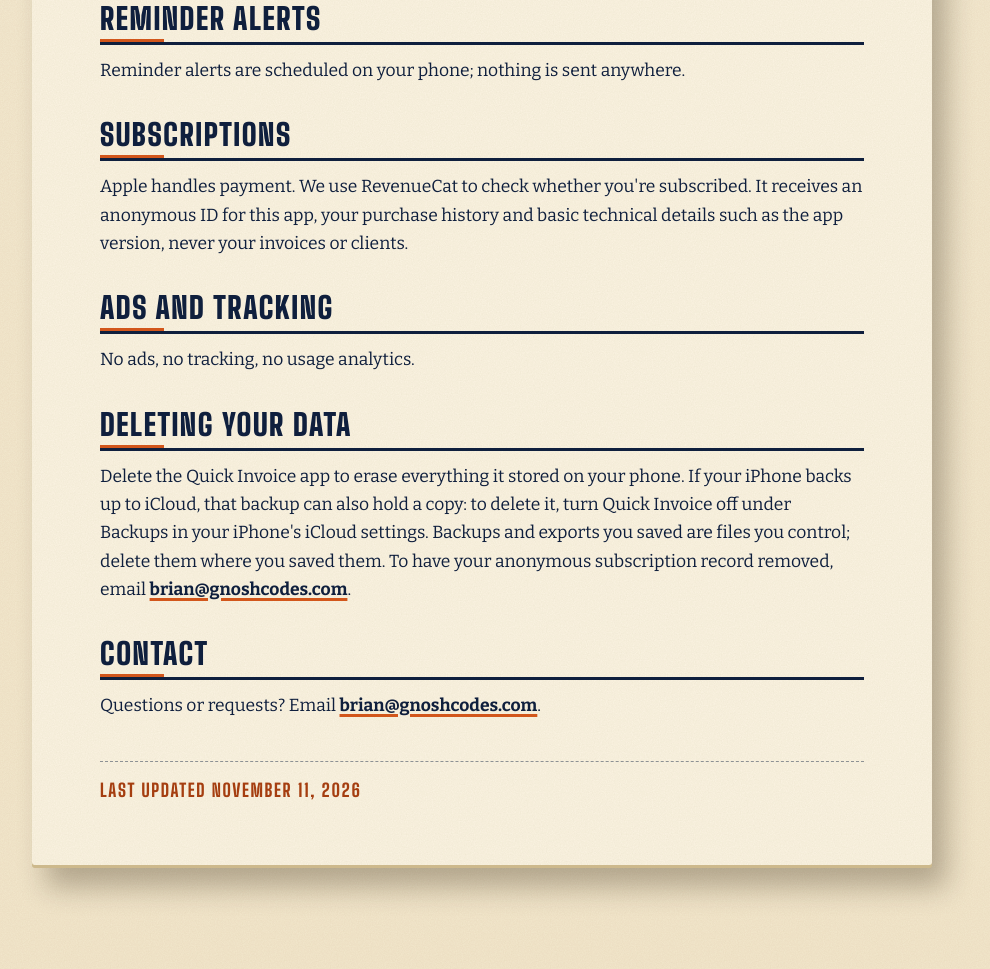
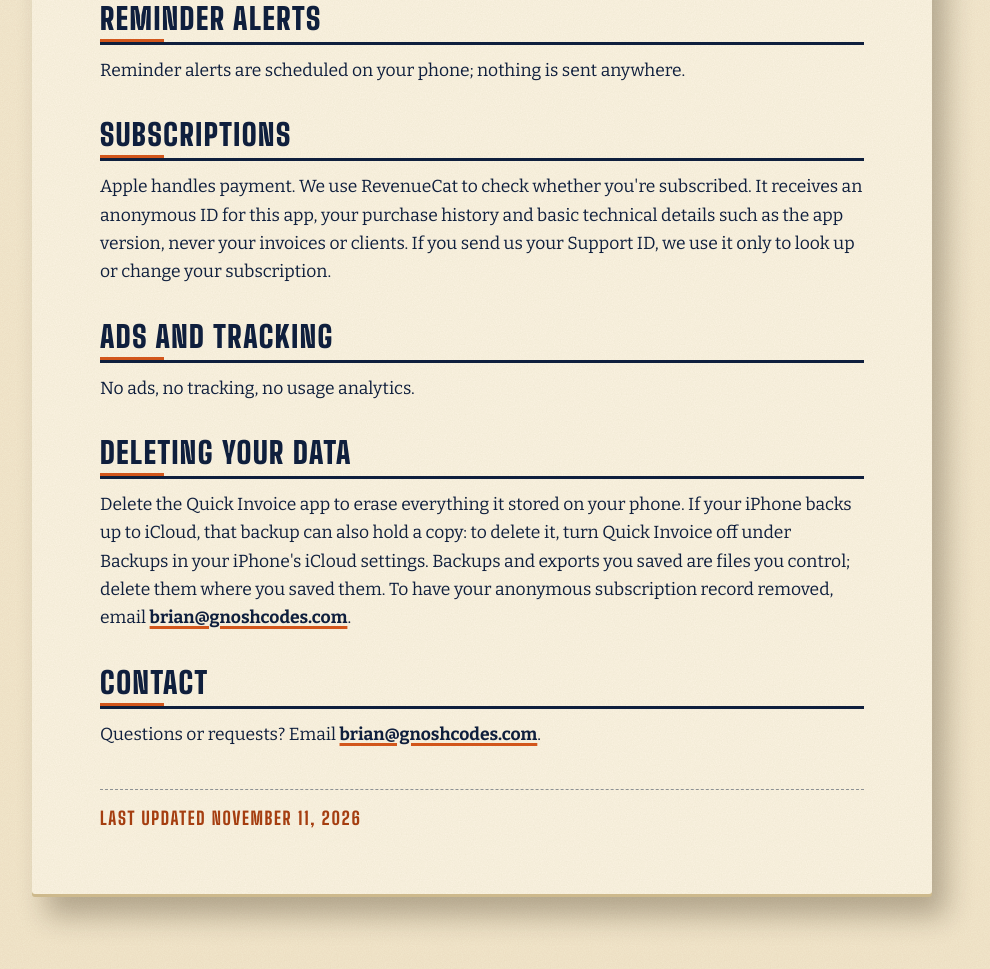
Before and after one commit to gn0sh/gnoshcodes-site, a plain HTML site: page quick-invoice/privacy/index.html in a window 1280 px wide. Shown: the part 2106-3075 px from the top of the page, without its empty margins (158-1148 px from the left). Drawn offline with nearby package versions, Linux system fonts and the light colour scheme.

Commit message:
Privacy: Support ID sentence for Quick Invoice 1.3 (merge on release day)
Co-Authored-By: Claude Sonnet 5.5 <noreply@anthropic.com>
Claude-Session: https://claude.ai/code/session_01A1EqH6usS8oSP8fTnwztRv

```diff
--- a/quick-invoice/privacy/index.html
+++ b/quick-invoice/privacy/index.html
@@ -113,7 +113,7 @@
       </section>
       <section>
         <h2>Subscriptions</h2>
-        <p>Apple handles payment. We use RevenueCat to check whether you're subscribed. It receives an anonymous ID for this app, your purchase history and basic technical details such as the app version, never your invoices or clients.</p>
+        <p>Apple handles payment. We use RevenueCat to check whether you're subscribed. It receives an anonymous ID for this app, your purchase history and basic technical details such as the app version, never your invoices or clients. If you send us your Support ID, we use it only to look up or change your subscription.</p>
       </section>
       <section>
         <h2>Ads and tracking</h2>
```
